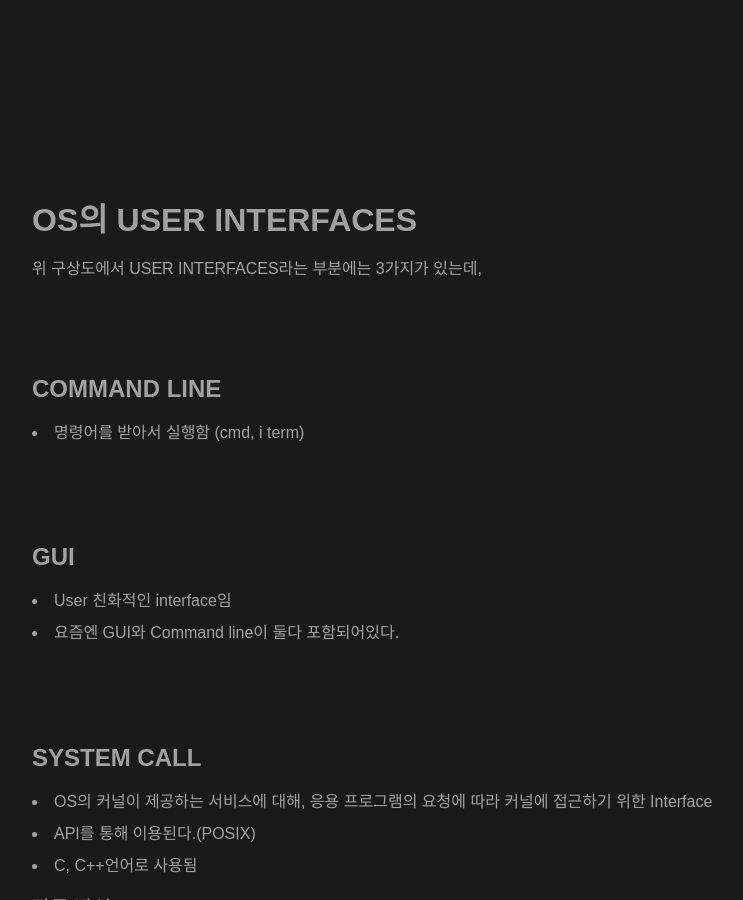
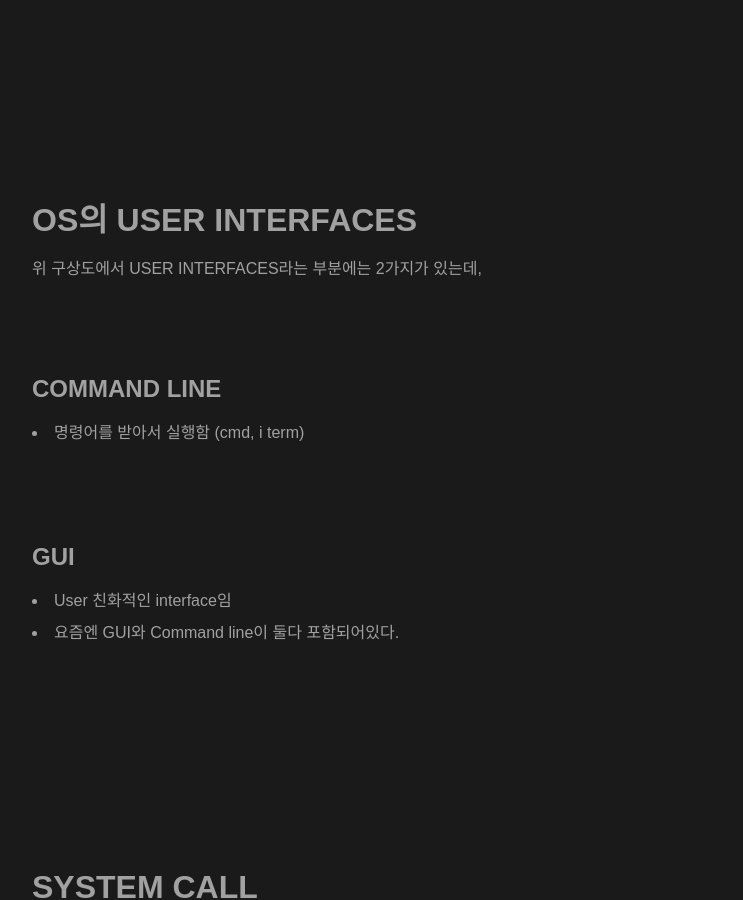
Before and after one commit to aLVINlEE9/aLVINlEE9.github.io, a Jekyll site: the page built from _posts/CS-Operation System/2021-10-19-ospost1.md, in a window 1280 px wide and 900 px high, scrolled down 2744 px. Shown: the whole window, without its empty margins (224-967 px from the left). Built offline with Jekyll 4.4.1, drawn with Linux system fonts in a browser that asks for light colours; nearby versions of some CDN libraries; comment, search, counter and statistics services are not loaded.

Commit message:
post updated10-23-02

```diff
--- a/_posts/CS-Operation System/2021-10-19-ospost1.md
+++ b/_posts/CS-Operation System/2021-10-19-ospost1.md
@@ -120,7 +120,7 @@ User 과 system 측면에서 바라보면 기능들을 다음과 같이 나눌
 
 # OS의 USER INTERFACES
 
-위 구상도에서 USER INTERFACES라는 부분에는 3가지가 있는데,
+위 구상도에서 USER INTERFACES라는 부분에는 2가지가 있는데,
 
 <br/>
 
@@ -143,13 +143,19 @@ User 과 system 측면에서 바라보면 기능들을 다음과 같이 나눌
 
 <br/>
 
-## SYSTEM CALL
+<br/>
+
+<br/>
+
+<br/>
+
+# SYSTEM CALL
 
 - OS의 커널이 제공하는 서비스에 대해, 응용 프로그램의 요청에 따라 커널에 접근하기 위한 Interface
 - API를 통해 이용된다.(POSIX)
 - C, C++언어로 사용됨
 
-### 작동 방식
+## 작동 방식
 
 ![2021-10-19-ospost1-02.jpg](https://github.com/aLVINlEE9/aLVINlEE9.github.io/blob/master/assets/img/CS-Operating%20System/2021-10-19-ospost1-02.jpg?raw=true)
 
```
Also changed, not shown: _posts/CS-Operation System/2021-10-23-ospost2.md (+2 -0 lines).
